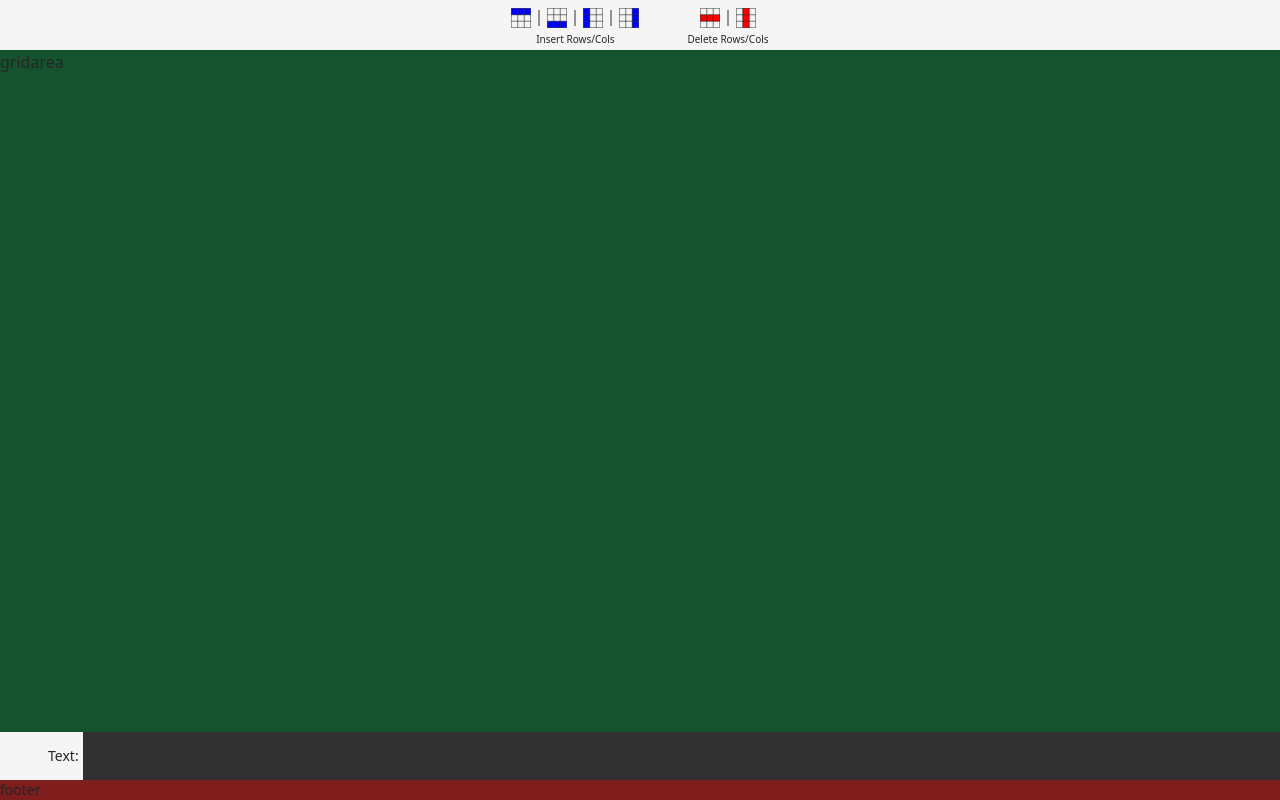
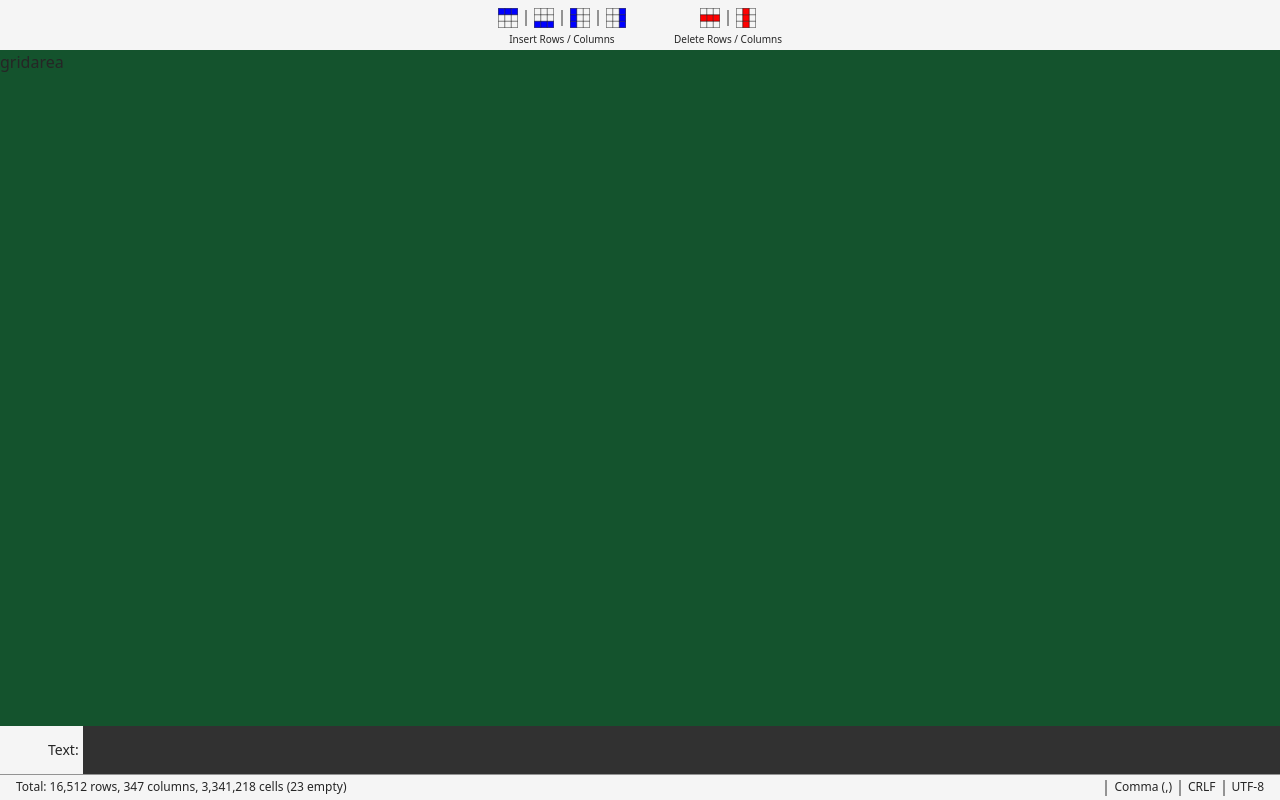
Before and after one commit to derodero24/just-csv, a Next.js app: page / in a window 1280 px wide. Built offline with nearby package versions, Linux system fonts and the light colour scheme.

Commit message:
setup footer UI

```diff
--- a/src/components/ToolbarSeparator.tsx
+++ b/src/components/Separator.tsx
@@ -1,4 +1,4 @@
-export default function ToolbarSeparator() {
+export default function Separator() {
   return (
     <svg
       xmlns="http://www.w3.org/2000/svg"
@@ -10,7 +10,7 @@ export default function ToolbarSeparator() {
         y1="0"
         x2="0.5"
         y2="10"
-        className="stroke-black stroke-[0.5] dark:stroke-white/80"
+        className="stroke-black stroke-[0.5] dark:stroke-white/50"
       />
     </svg>
   );
--- a/src/sections/Footer.tsx
+++ b/src/sections/Footer.tsx
@@ -1,3 +1,20 @@
+import Separator from '../components/Separator';
+
 export default function Footer() {
-  return <footer className="bg-red-900 text-sm">footer</footer>;
+  return (
+    <footer className="flex justify-between border-t border-black/40 px-4 py-1 text-xs font-medium">
+      <p className="overflow-hidden whitespace-nowrap">
+        Total: 16,512 rows, 347 columns, 3,341,218 cells (23 empty)
+      </p>
+
+      <div className="shrink-0 overflow-hidden whitespace-nowrap">
+        <Separator />
+        <span className="cursor-pointer">Comma (,)</span>
+        <Separator />
+        <span className="cursor-pointer">CRLF</span>
+        <Separator />
+        <span className="cursor-pointer">UTF-8</span>
+      </div>
+    </footer>
+  );
 }
--- a/src/sections/Toolbar.tsx
+++ b/src/sections/Toolbar.tsx
@@ -1,5 +1,5 @@
+import Separator from '../components/Separator';
 import ToolbarGridIcon from '../components/ToolbarGridIcon';
-import ToolbarSeparator from '../components/ToolbarSeparator';
 
 export default function Toolbar() {
   return (
@@ -7,23 +7,23 @@ export default function Toolbar() {
       <div className="flex flex-col items-center space-y-1">
         <div>
           <ToolbarGridIcon type="insert-above" />
-          <ToolbarSeparator />
+          <Separator />
           <ToolbarGridIcon type="insert-below" />
-          <ToolbarSeparator />
+          <Separator />
           <ToolbarGridIcon type="insert-left" />
-          <ToolbarSeparator />
+          <Separator />
           <ToolbarGridIcon type="insert-right" />
         </div>
-        <p className="text-2xs">Insert Rows/Cols</p>
+        <p className="text-2xs">Insert Rows / Columns</p>
       </div>
 
       <div className="flex flex-col items-center space-y-1">
         <div>
           <ToolbarGridIcon type="delete-row" />
-          <ToolbarSeparator />
+          <Separator />
           <ToolbarGridIcon type="delete-col" />
         </div>
-        <p className="text-2xs">Delete Rows/Cols</p>
+        <p className="text-2xs">Delete Rows / Columns</p>
       </div>
     </section>
   );
```
